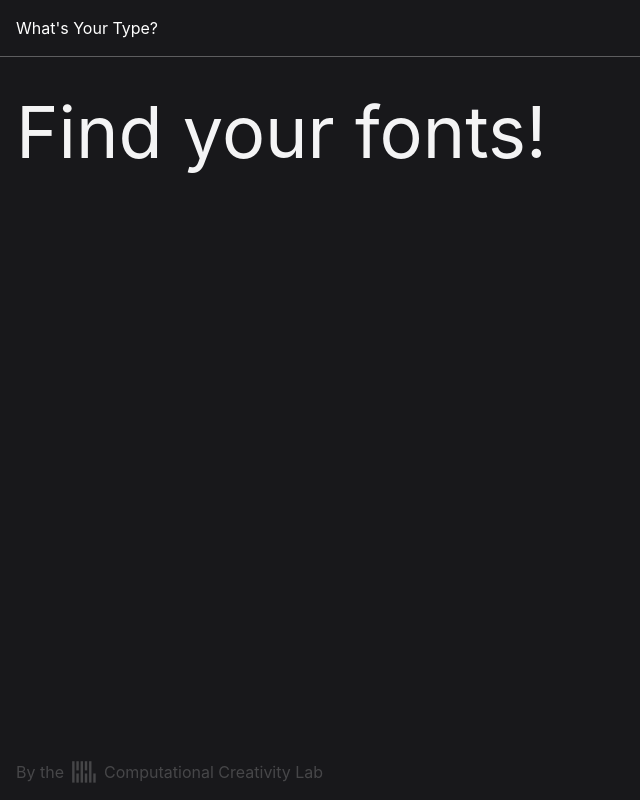
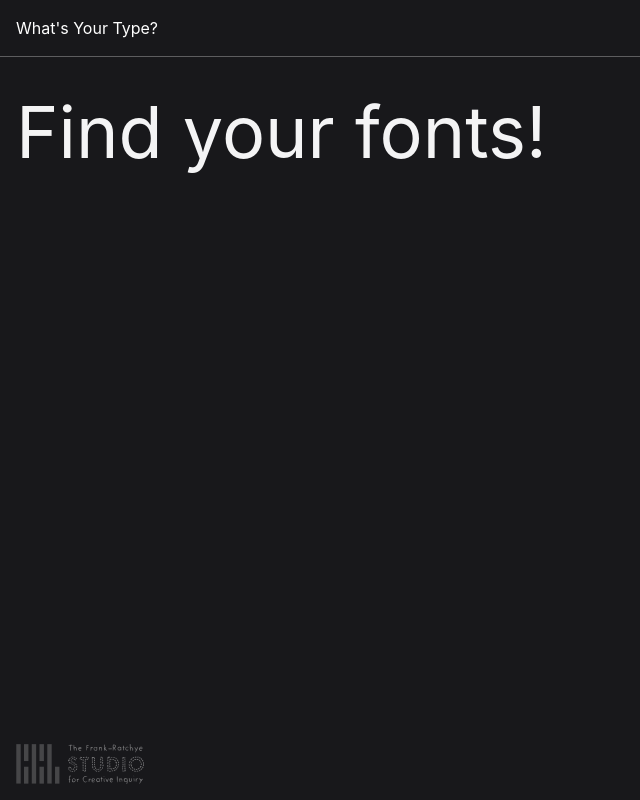
Before and after one commit to Computational-Creativity-Lab/Crowdsourcing-Font-Preferences, a Next.js app: page / in a window 1280 px wide. Shown: the whole page, without its empty margins (0-640 px from the left). Built offline with nearby package versions, Linux system fonts and the light colour scheme; a web font is replaced by a local one.

Commit message:
hide cursor on logo hover

```diff
--- a/src/pages/index.js
+++ b/src/pages/index.js
@@ -10,6 +10,7 @@ import JoyRide from "../components/JoyRide";
 
 export default function Home() {
   const [intro, showIntro] = useState(false);
+  const [hideCursor, setHideCursor] = useState(false);
 
   useEffect(() => {
     // Make sure we are on client side
@@ -30,7 +31,9 @@ export default function Home() {
         }}
       >
         {intro && <JoyRide></JoyRide>}
-        <AnimatePresence>{!intro && <CustomCursor />}</AnimatePresence>
+        <AnimatePresence>
+          {!intro && !hideCursor && <CustomCursor />}
+        </AnimatePresence>
         <HeadComp />
         <GlobalContainer>
           <Navbar isBlack={false} />
@@ -43,14 +46,25 @@ export default function Home() {
           >
             Find your fonts!
           </motion.h1>
-          <div className="text-white opacity-20 fixed bottom-0 left-0 px-4 py-4 pointer-events-none inline-block flex gap-2 items-center">
-            <p>By the</p>
-            <img
-              src={"/ccl-logo.svg"}
-              alt="ccl logo"
-              className="w-[24px] h-[24px] inline"
-            />
-            <p>Computational Creativity Lab</p>
+          <div
+            onMouseEnter={() => setHideCursor(true)}
+            onMouseLeave={() => setHideCursor(false)}
+            className="text-white fixed bottom-0 left-0 px-4 py-4 inline-block flex gap-2 items-center"
+          >
+            <a href="http://computational-creativity.org" target="_blank">
+              <img
+                src={"/ccl-logo.svg"}
+                alt="ccl logo"
+                className="w-auto h-[40px] inline  opacity-20 hover:opacity-100"
+              />
+            </a>
+            <a href="https://studioforcreativeinquiry.org" target="_blank">
+              <img
+                src={"/creativeinquiry-logo.svg"}
+                alt="creative inquiry logo"
+                className="w-auto h-[40px] inline opacity-40 hover:opacity-100"
+              />
+            </a>
           </div>
         </GlobalContainer>
       </motion.main>
@@ -84,7 +98,7 @@ const CustomCursor = () => {
       initial={{ opacity: 0 }}
       animate={{ opacity: 1 }}
       exit={{ opacity: 0 }}
-      transition={{ duration: 1 }}
+      transition={{ duration: 0.2 }}
       className="absolute will-change-transform text-white"
       style={{
         transform: `translate(${x - 60}px, ${y - 30}px)`,
```
Also changed, not shown: public/creativeinquiry-logo.png (added), public/creativeinquiry-logo.svg (added).
